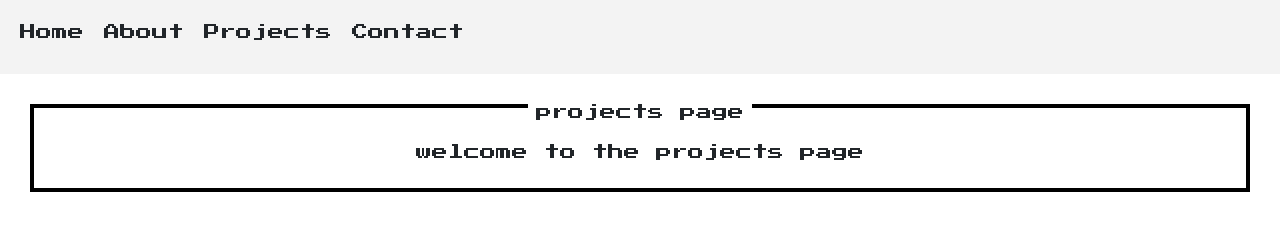
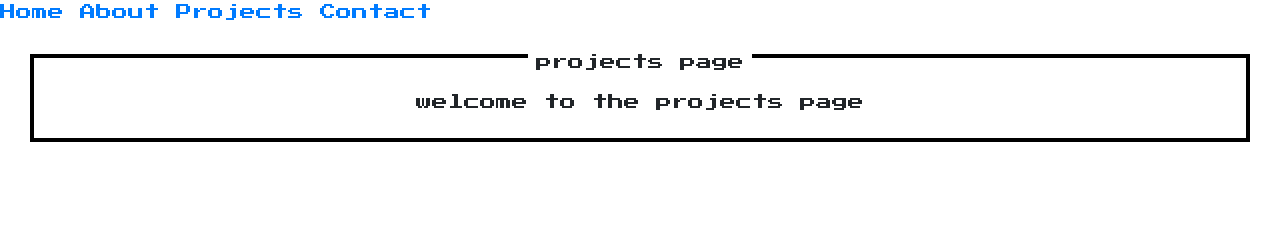
Before and after one commit to harjotsk03/HarjotSinghPortolioGame, a website: page projects.html in a window 1280 px wide. Drawn offline with nearby package versions, Linux system fonts and the light colour scheme.

Commit message:
add projects

```diff
--- a/projects.html
+++ b/projects.html
@@ -6,29 +6,13 @@
         <link href="styles.css" rel="stylesheet" />
     </head>
     <body>
-        <ul role="menu-bar">
-            <li role="menu-item" class="" tabindex="0" aria-haspopup="true" onclick="goToHomePage('index')">
-              Home
-            </li>
-            <li role="menu-item" tabindex="0" aria-haspopup="true" onclick="goToHomePage('about')">
-              About
-            </li>
-            <li role="menu-item" tabindex="0" aria-haspopup="true" onclick="goToHomePage('projects')">
-              Projects
-              <ul role="menu">
-                <li role="menu-item"><a href="#menu">Web Applications</a></li>
-                <li role="menu-item"><a href="#menu">Mobile Applications</a></li>
-                <li role="menu-item"><a href="#menu">UI/UX Projects</a></li>
-              </ul>
-            </li>
-            <li role="menu-item" tabindex="0" aria-haspopup="true" onclick="goToHomePage('contact')">
-              Contact
-              <ul role="menu">
-                <li role="menu-item"><a href="#menu">Social Media</a></li>
-                <li role="menu-item"><a href="#menu">Contact Form</a></li>
-              </ul>
-            </li>
-        </ul>
+
+        <nav>
+            <a href="index.html">Home</a>
+            <a href="about.html">About</a>
+            <a href="projects.html">Projects</a>
+            <a href="contact.html">Contact</a>
+        </nav>
 
         <div class="nes-container with-title is-centered" id="aboutMain">
             <p class="title">projects page</p>
```
